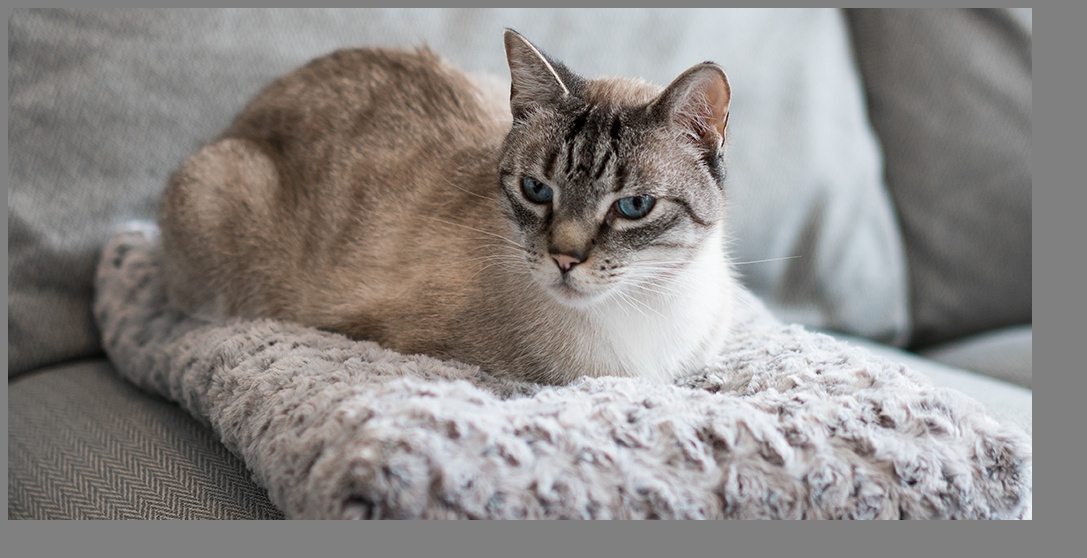
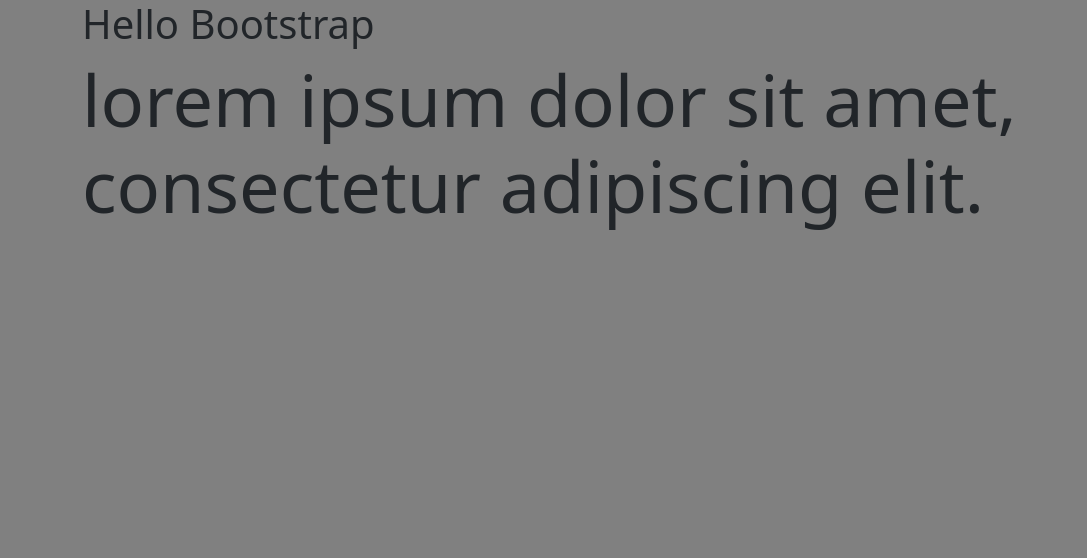
Before and after one commit to xiigamebreaker/IntroToBootstrap, a plain HTML site: page index.html in a window 1280 px wide. Shown: the whole page, without its empty margins (0-1087 px from the left). Drawn offline with nearby package versions, Linux system fonts and the light colour scheme.

Commit message:
added bootstrap

```diff
--- a/index.html
+++ b/index.html
@@ -1,25 +1,36 @@
 <!DOCTYPE html>
 <html lang="en">
+
 <head>
     <meta charset="UTF-8">
     <meta name="viewport" content="width=device-width, initial-scale=1.0">
     <title>Bootstrap Demo</title>
-   <style>
-     body {
+    <link href="https://cdn.jsdelivr.net/npm/bootstrap@5.3.8/dist/css/bootstrap.min.css" rel="stylesheet"
+        integrity="sha384-sRIl4kxILFvY47J16cr9ZwB07vP4J8+LH7qKQnuqkuIAvNWLzeN8tE5YBujZqJLB" crossorigin="anonymous">
+    <script src="https://cdn.jsdelivr.net/npm/bootstrap@5.3.8/dist/js/bootstrap.bundle.min.js"
+        integrity="sha384-FKyoEForCGlyvwx9Hj09JcYn3nv7wiPVlz7YYwJrWVcXK/BmnVDxM+D2scQbITxI"
+        crossorigin="anonymous"></script>
+    <style>
+        body {
             background-color: grey;
         }
 
         .customSize {
             width: 100px;
         }
-   </style>
+    </style>
 </head>
+
 <body>
 
-    <div class="customSize">
-        <img src="images/smallCat.jpg" alt="">
-
+    <div class="container">
+        <header>
+            <h1>Hello Bootstrap</h1>
+            <p class="display-2">lorem ipsum dolor sit amet, consectetur adipiscing elit.</p>
+        </header>
     </div>
 
+
 </body>
+
 </html>
```
